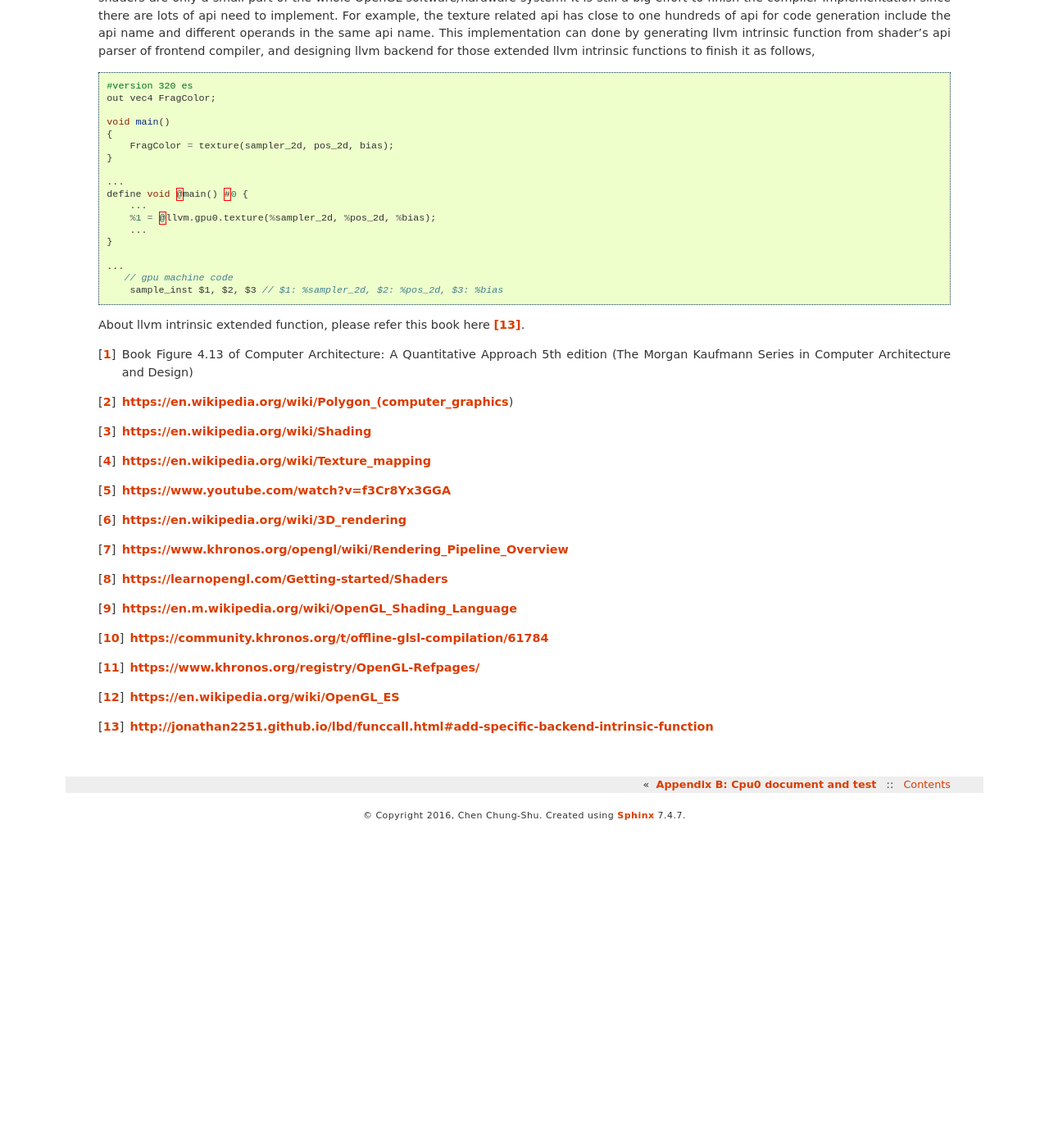
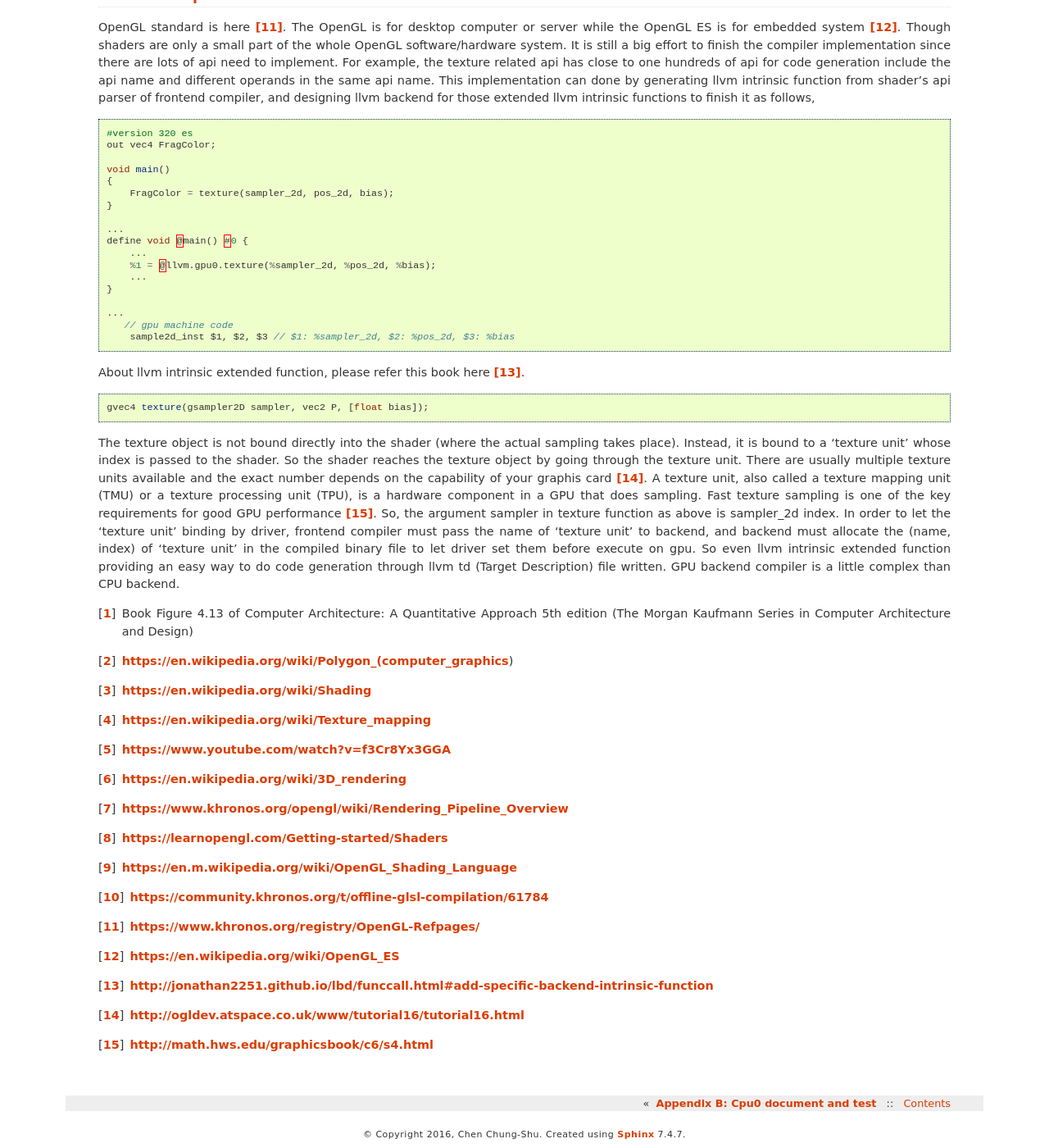
Before and after one commit to Jonathan2251/lbd, a Sphinx documentation site: the page built from source/gpu.rst, in a window 1280 px wide and 1400 px high, scrolled down 2941 px. Shown: the whole window at 82% size. Built offline with Sphinx 7.4.7, drawn with Linux system fonts in a browser that asks for light colours; pages that are not in the unit, such as notebooks, are missing from menus; before the commit the page ends 3953 px from its top, so only the background shows below that; some of the changed text lies outside the part shown.

Commit message:
texture unit in chapter gpu compiler

```diff
--- a/source/about.rst
+++ b/source/about.rst
@@ -54,7 +54,10 @@ Ulrich Weigand <Ulrich.Weigand@de.ibm.com> in AsmParser question answer.
 Revision history
 ----------------
 
-Version 3.9.3, Not release yet.
+Version 3.9.4, Not release yet.
+
+Version 3.9.3, Released March 1, 2020.
+  Add Appendix C: GPU compiler
 
 Version 3.9.2, Released Feburary 17, 2020.
   Add section "Add specific backend intrinsic function".
--- a/source/gpu.rst
+++ b/source/gpu.rst
@@ -49,6 +48,10 @@ images on a computer [#3drendering_wiki]_. The steps as the following Figure [#r
 
   Diagram of the Rendering Pipeline. The blue boxes are programmable shader stages.
 
+
+For 2D animation, the model is created by 2D only (1 side only), so it only can be
+viewed from the same side of model. If you want to display different side of model,
+multiple 2D model need to be created and switch these 2D models from time to time.
 
 GLSL (GL Shader Language)
 -------------------------
@@ -144,10 +147,31 @@ extended llvm intrinsic functions to finish it as follows,
 
   ...
      // gpu machine code
-      sample_inst $1, $2, $3 // $1: %sampler_2d, $2: %pos_2d, $3: %bias
+      sample2d_inst $1, $2, $3 // $1: %sampler_2d, $2: %pos_2d, $3: %bias
 
 About llvm intrinsic extended function, please refer this book here [#intrinsiccpu0]_.
 
+.. code-block:: c++
+
+  gvec4 texture(gsampler2D sampler, vec2 P, [float bias]);
+
+
+The texture object is not bound directly into the shader (where the actual
+sampling takes place). Instead, it is bound to a 'texture unit' whose index
+is passed to the shader. So the shader reaches the texture object by going
+through the texture unit. There are usually multiple texture units available
+and the exact number depends on the capability of your graphis card [#textureobject]_.
+A texture unit, also called a texture mapping unit (TMU) or a texture processing
+unit (TPU), is a hardware component in a GPU that does sampling.
+Fast texture sampling is one of the key requirements for good GPU performance [#tpu]_.
+So, the argument sampler in texture function as above is sampler_2d index.
+In order to let the 'texture unit' binding by driver, frontend compiler must
+pass the name of 'texture unit' to backend, and backend must allocate the
+(name, index) of 'texture unit' in the compiled binary file to let driver
+set them before execute on gpu.
+So even llvm intrinsic extended function providing an easy way to do code
+generation through llvm td (Target Description) file written.
+GPU backend compiler is a little complex than CPU backend.
 
 
 .. [#Quantitative] Book Figure 4.13 of Computer Architecture: A Quantitative Approach 5th edition (The
@@ -180,3 +204,7 @@ About llvm intrinsic extended function, please refer this book here [#intrinsicc
 .. [#opengleswiki] https://en.wikipedia.org/wiki/OpenGL_ES
 
 .. [#intrinsiccpu0] http://jonathan2251.github.io/lbd/funccall.html#add-specific-backend-intrinsic-function
+
+.. [#textureobject] http://ogldev.atspace.co.uk/www/tutorial16/tutorial16.html
+
+.. [#tpu] http://math.hws.edu/graphicsbook/c6/s4.html
```
Also changed, not shown: other parts of source/gpu.rst (+3 -4 lines).
